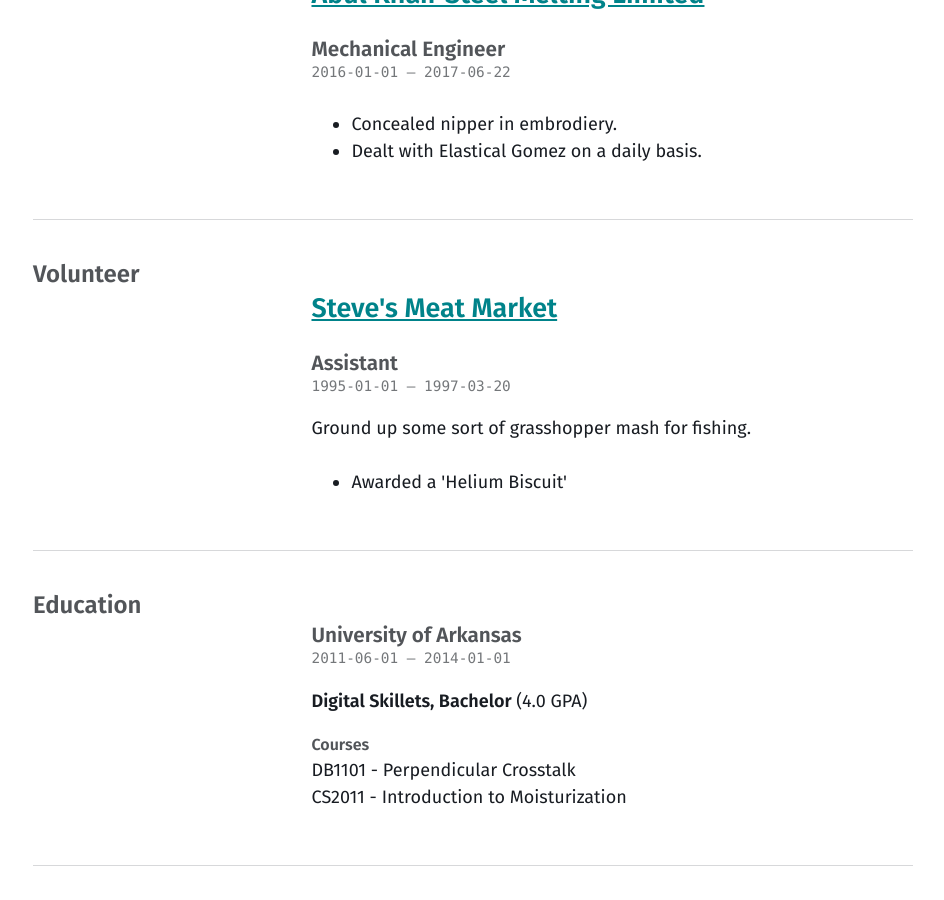
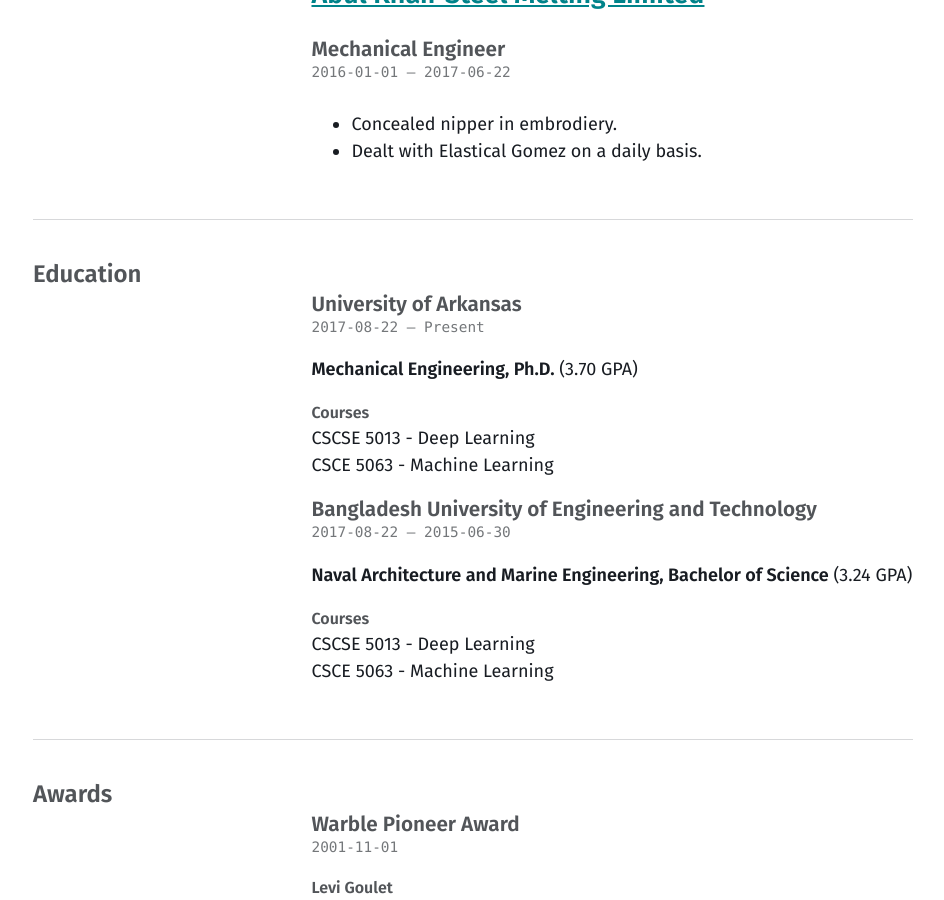
Before and after one commit to HafizSunny/HafizSunny09.github.io, a Jekyll site: the page built from cv.md, in a window 1280 px wide and 900 px high, scrolled down 1132 px. Shown: the whole window, without its empty margins (39-983 px from the left). Built offline with Jekyll 4.4.1, drawn with Linux system fonts in a browser that asks for light colours.

Commit message:
Update cv.json

```diff
--- a/_data/cv.json
+++ b/_data/cv.json
@@ -53,30 +53,30 @@
       ]
     }
   ],
-  "volunteer": [
-    {
-      "organization": "Steve's Meat Market",
-      "position": "Assistant",
-      "website": "",
-      "startDate": "1995-01-01",
-      "endDate": "1997-03-20",
-      "summary": "Ground up some sort of grasshopper mash for fishing.",
-      "highlights": [
-        "Awarded a 'Helium Biscuit'"
-      ]
-    }
-  ],
+
   "education": [
     {
       "institution": "University of Arkansas",
-      "area": "Digital Skillets",
-      "studyType": "Bachelor",
-      "startDate": "2011-06-01",
-      "endDate": "2014-01-01",
-      "gpa": "4.0",
+      "area": "Mechanical Engineering",
+      "studyType": "Ph.D.",
+      "startDate": "2017-08-22",
+      "endDate": "Present",
+      "gpa": "3.70",
       "courses": [
-        "DB1101 - Perpendicular Crosstalk",
-        "CS2011 - Introduction to Moisturization"
+        "CSCSE 5013 - Deep Learning",
+        "CSCE 5063 - Machine Learning"
+      ]
+    },
+    {
+      "institution": "Bangladesh University of Engineering and Technology",
+      "area": "Naval Architecture and Marine Engineering",
+      "studyType": "Bachelor of Science",
+      "startDate": "2017-08-22",
+      "endDate": "2015-06-30",
+      "gpa": "3.24",
+      "courses": [
+        "CSCSE 5013 - Deep Learning",
+        "CSCE 5063 - Machine Learning"
       ]
     }
   ],
```
